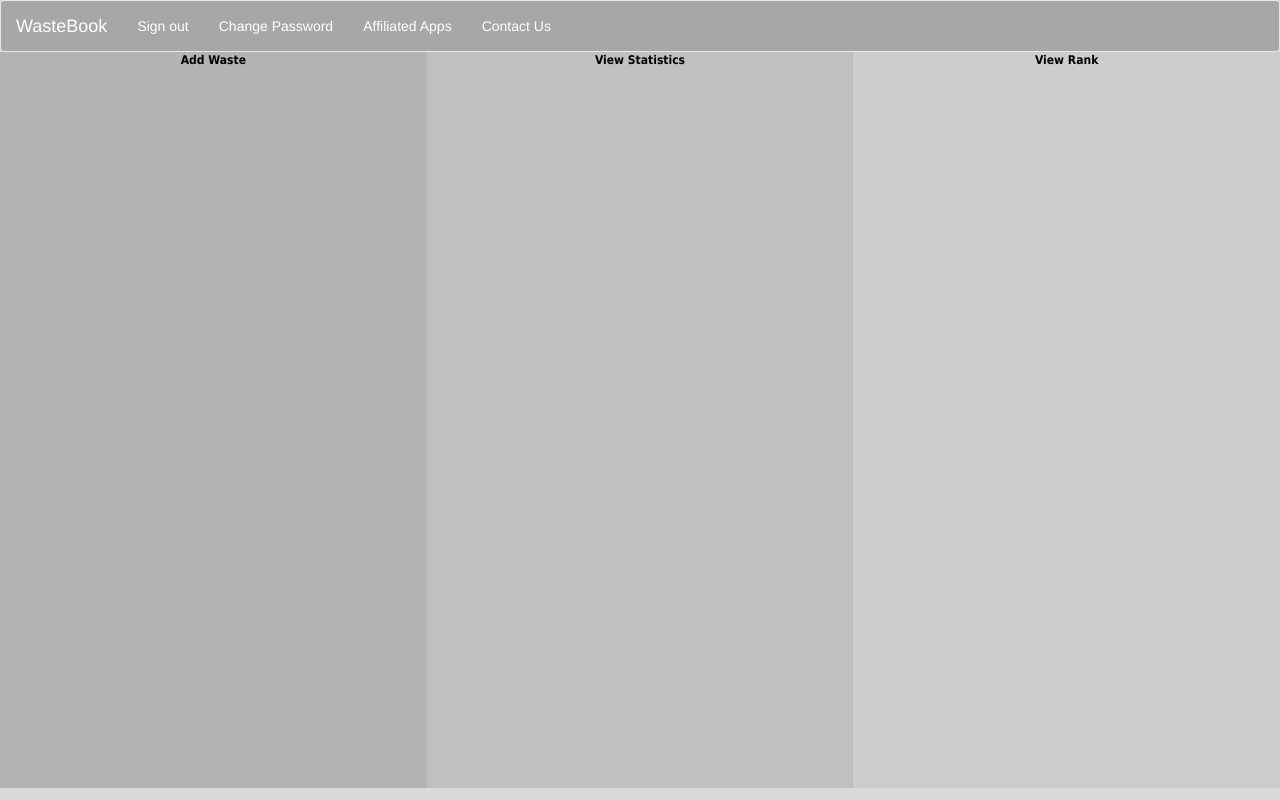
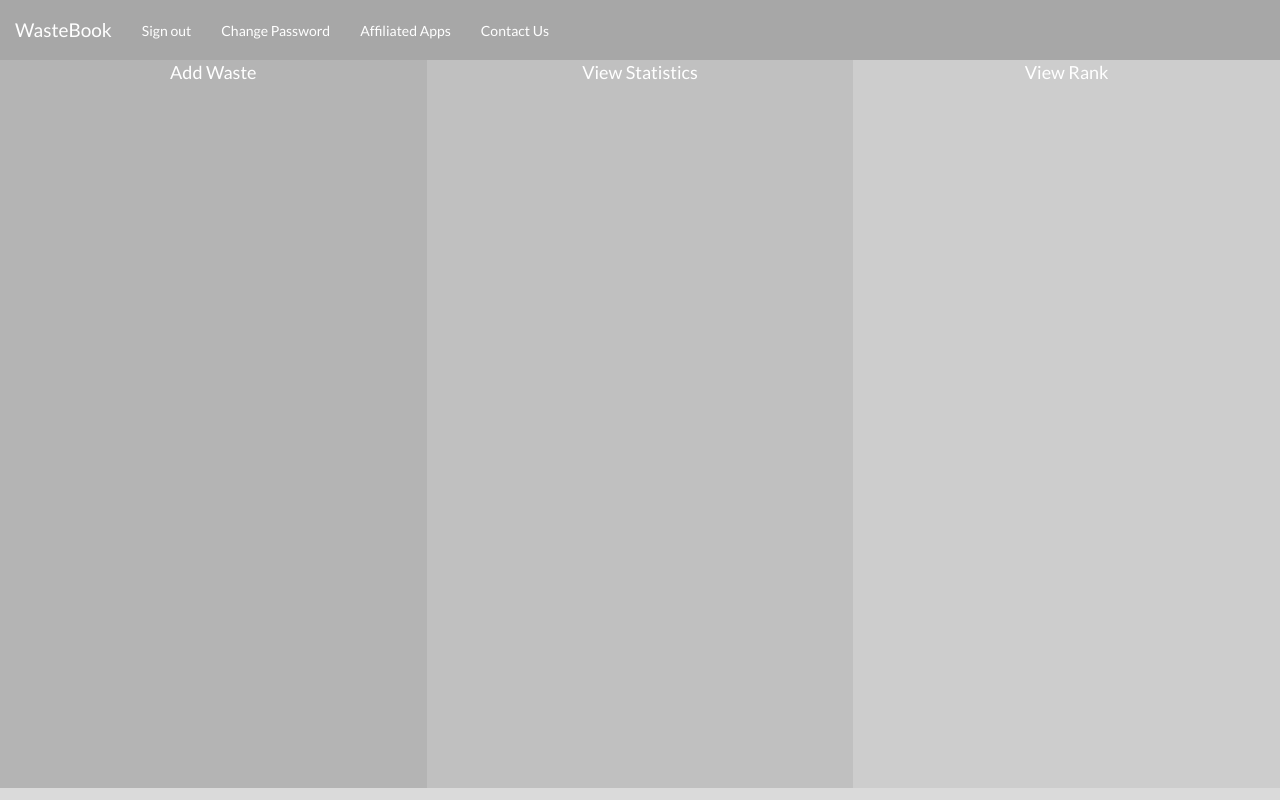
Before and after one commit to BigD0M/WasteBook, a PHP site: page /profile.html in a window 1280 px wide. Run offline with PHP 8.4, Linux system fonts and the light colour scheme; some libraries are stand-ins or nearby versions.

Commit message:
More UI changes/fixes

```diff
--- a/public/index.html
+++ b/public/index.html
@@ -3,10 +3,10 @@
     <head>
         <title>WasteBook</title>
         <meta name="viewport" content="width=device-width, initial-scale=1">
+        <meta charset="utf-8" />
         <!-- Bootstrap & styles -->
         <link rel="stylesheet" href="/styles/bootstrap.min.css" type="text/css"/>
         <link rel="stylesheet" href="/styles/WasteBook.css" type="text/css" />
-        <meta charset="utf-8" />
         <script src="/script/jquery.min.js"></script>
         <script src="/script/bootstrap.min.js"></script>
         <!-- Firebase -->
--- a/public/profile.html
+++ b/public/profile.html
@@ -5,10 +5,9 @@
         <meta charset="utf-8" />
         <meta name="viewport" content="width=device-width, initial-scale=1">
         <!-- Bootstrap + CSS -->
+        <link rel="stylesheet" href="/styles/bootstrap.min.css" type="text/css"/>
         <script src="/script/jquery.min.js"></script>
-        <script src="/script/bootstrap.min.js">
-        </script>
-        <link rel="stylesheet" href="https://maxcdn.bootstrapcdn.com/bootstrap/3.3.7/css/bootstrap.min.css">
+        <script src="/script/bootstrap.min.js"></script>
         <link rel="stylesheet" href="/styles/WasteBook.css" type="text/css" />
         <script src="/script/profilePage.js"></script>
         <!-- Firebase -->
--- a/public/script/database.js
+++ b/public/script/database.js
@@ -36,7 +36,6 @@ function checkForUser() {
     });
 }
 
-
 //adds user waste from add waste form
 function addWaste() {
 
@@ -44,7 +43,7 @@ function addWaste() {
     //data for DB
     var food =  $('input[name=food]').val();
     var qty =  $('input[name=qty]').val();
-    var reason =  $('input[name=reason]').val();
+    var reason =  $('select[name=reason]').val();
     var brand =  $('input[name=brand]').val();
     var price =  $('input[name=price]').val();
 
@@ -54,7 +53,6 @@ function addWaste() {
         //clears input fields
         $('input[name=food]').val("");
         $('input[name=qty]').val("");
-        $('input[name=reason]').val("");
         $('input[name=brand]').val("");
         $('input[name=price]').val("");
 
--- a/public/script/profilePage.js
+++ b/public/script/profilePage.js
@@ -31,9 +31,8 @@ $(function () {
     });
 });
 
-
+/* Shrinks waste + rank */
 $(function () {
-    /* Shrinks waste + rank */
     $(".stats").click(function () {
         if ($(window).width() >= 768) {
             if ($(".stats").attr('id') == "normal" || $(".stats").attr('id') == "small") {
@@ -61,8 +60,8 @@ $(function () {
     });
 });
 
+/* Shrinks waste + stats */
 $(function () {
-    /* Shrinks waste + stats */
     $(".rank").click(function () {
         if ($(window).width() >= 768) {
             if ($(".rank").attr('id') == "normal" || $(".rank").attr('id') == "small") {
@@ -95,13 +94,13 @@ $(function () {
 });
 
 
-/* Re-sets page once resized to mobile scale */
+
 var tmp = 768;
 
+/* Re-sets page once resized to mobile scale */
+$(window).on("load resize", function () {
+    if ($(window).width() < 768 && tmp >= 768) {
 
-$(window).resize(function() {
-
-    if ($(window).width() < 768 && tmp >= 768) {
         $(".waste").css({
             "width" : "100%",
             "height" : "33%"
--- a/public/styles/WasteBook.css
+++ b/public/styles/WasteBook.css
@@ -1,25 +1,8 @@
 html, body {
+    overflow: hidden;
     width: auto;
     height: 100%;
     background-color: #DADADA;
-}
-
-header {
-    background-color: #A7A7A7;
-    min-height: 8%;
-}
-
-header > .dropdown {
-    display: inline;
-    float: right;
-}
-
-header > p {
-    font-family: Tahoma;
-    font-weight: 600;
-    font-size: 30px;
-    color: White;
-    display: inline;
 }
 
 .login-options > p {
@@ -42,10 +25,8 @@ header > p {
 
 .button {
     text-align: center;
-    font-family: Tahoma;
-    color: Black;
-    font-weight: 800;
-    font-size: 12px;
+    color: white;
+    font-size: 18px;
 }
 
 .waste, .stats, .rank {
@@ -53,7 +34,7 @@ header > p {
 }
 
 .container-fluid {
-    height: 92%;
+    height: 91%;
 }
 
 .row {
@@ -111,8 +92,7 @@ header > p {
 #custom-bootstrap-menu.navbar-default {
     font-size: 14px;
     background-color: #A7A7A7;
-    border-width: 1px;
-    border-radius: 4px;
+    border-radius: 0px;
     margin: 0;
 }
 
@@ -152,17 +132,6 @@ header > p {
     background-color: white;
 }
 
-/* Customized scroll bar */
 ::-webkit-scrollbar {
-    width: 12px;
+    display: none;
 }
-
-::-webkit-scrollbar-track {
-    -webkit-box-shadow: inset 0 0 6px rgba(0,0,0,0.3);
-    border-radius: 10px;
-}
-
-::-webkit-scrollbar-thumb {
-    border-radius: 10px;
-    -webkit-box-shadow: inset 0 0 6px rgba(0,0,0,0.5);
-}
```
Also changed, not shown: other parts of public/profile.html (+27 -7 lines).
